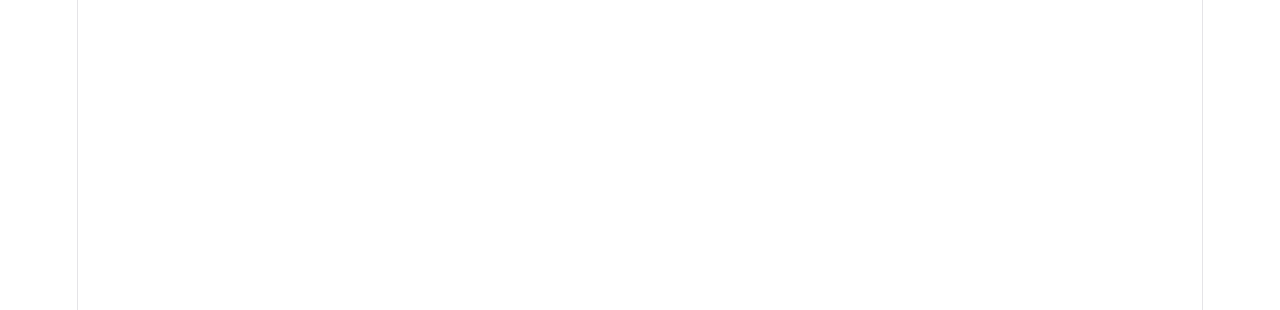
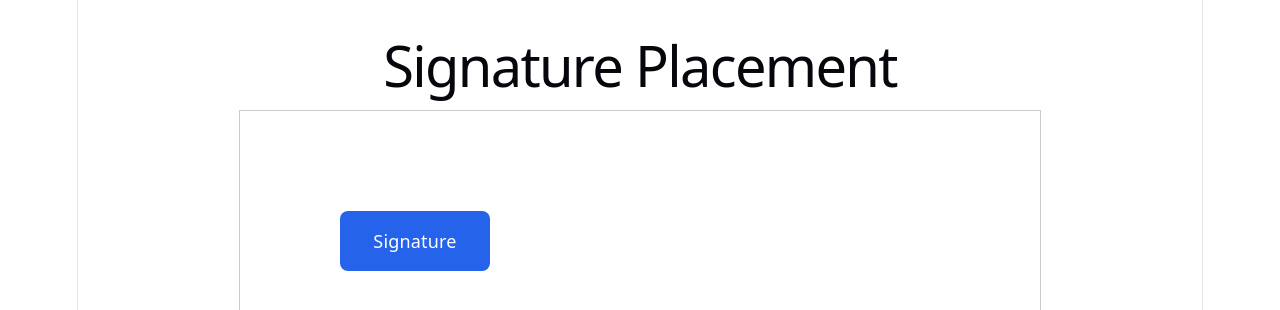
Before and after one commit to Sanskar077/document-signature-app, a React (Vite) app in the folder client/: page /sign/1 in a window 1280 px wide. Before the commit this address had no page. Shown: the top 310 px of the page. Built offline with nearby package versions, Linux system fonts and the light colour scheme.

Commit message:
Day 5 : Signature Schema & Logic

```diff
--- a/client/package.json
+++ b/client/package.json
@@ -10,6 +10,8 @@
     "preview": "vite preview"
   },
   "dependencies": {
+    "@dnd-kit/core": "^6.3.1",
+    "@dnd-kit/utilities": "^3.2.2",
     "axios": "^1.17.0",
     "pdfjs-dist": "^5.4.296",
     "react": "^19.2.6",
--- a/client/src/App.tsx
+++ b/client/src/App.tsx
@@ -5,6 +5,7 @@
 import Register from "./pages/Register";
 import Dashboard from "./pages/Dashboard";
 import PDFPreview from "./pages/PDFPreview";
+import SignaturePlacement from "./pages/SignaturePlacement";
 
 function App() {
   return (
@@ -25,6 +26,12 @@
           path="/preview/:id"
           element={<PDFPreview />}
         />
+
+        {/* Signature Placement */}
+        <Route
+          path="/sign/:id"
+          element={<SignaturePlacement />}
+        />
       </Routes>
     </BrowserRouter>
   );
--- /dev/null
+++ b/client/src/pages/SignaturePlacement.tsx
@@ -0,0 +1,89 @@
+import { DndContext, useDraggable } from "@dnd-kit/core";
+import { CSS } from "@dnd-kit/utilities";
+import { useState } from "react";
+
+function DraggableSignature({
+  x,
+  y,
+}: {
+  x: number;
+  y: number;
+}) {
+  const {
+    attributes,
+    listeners,
+    setNodeRef,
+    transform,
+  } = useDraggable({
+    id: "signature",
+  });
+
+  const style = {
+    position: "absolute" as const,
+    left: x,
+    top: y,
+    width: "150px",
+    height: "60px",
+    backgroundColor: "#2563eb",
+    color: "white",
+    display: "flex",
+    justifyContent: "center",
+    alignItems: "center",
+    borderRadius: "8px",
+    cursor: "grab",
+    transform: CSS.Translate.toString(transform),
+  };
+
+  return (
+    <div
+      ref={setNodeRef}
+      style={style}
+      {...listeners}
+      {...attributes}
+    >
+      Signature
+    </div>
+  );
+}
+
+function SignaturePlacement() {
+  const [position, setPosition] = useState({
+    x: 100,
+    y: 100,
+  });
+
+  return (
+    <div style={{ padding: "20px" }}>
+      <h1>Signature Placement</h1>
+
+      <DndContext
+        onDragEnd={(event) => {
+          const { delta } = event;
+
+          setPosition((prev) => ({
+            x: prev.x + delta.x,
+            y: prev.y + delta.y,
+          }));
+        }}
+      >
+        <div
+          style={{
+            position: "relative",
+            width: "800px",
+            height: "1000px",
+            border: "1px solid #ccc",
+            margin: "0 auto",
+            backgroundColor: "#fff",
+          }}
+        >
+          <DraggableSignature
+            x={position.x}
+            y={position.y}
+          />
+        </div>
+      </DndContext>
+    </div>
+  );
+}
+
+export default SignaturePlacement;
```
Also changed, not shown: 1 other file (tests, documents, lock files or other folders).
